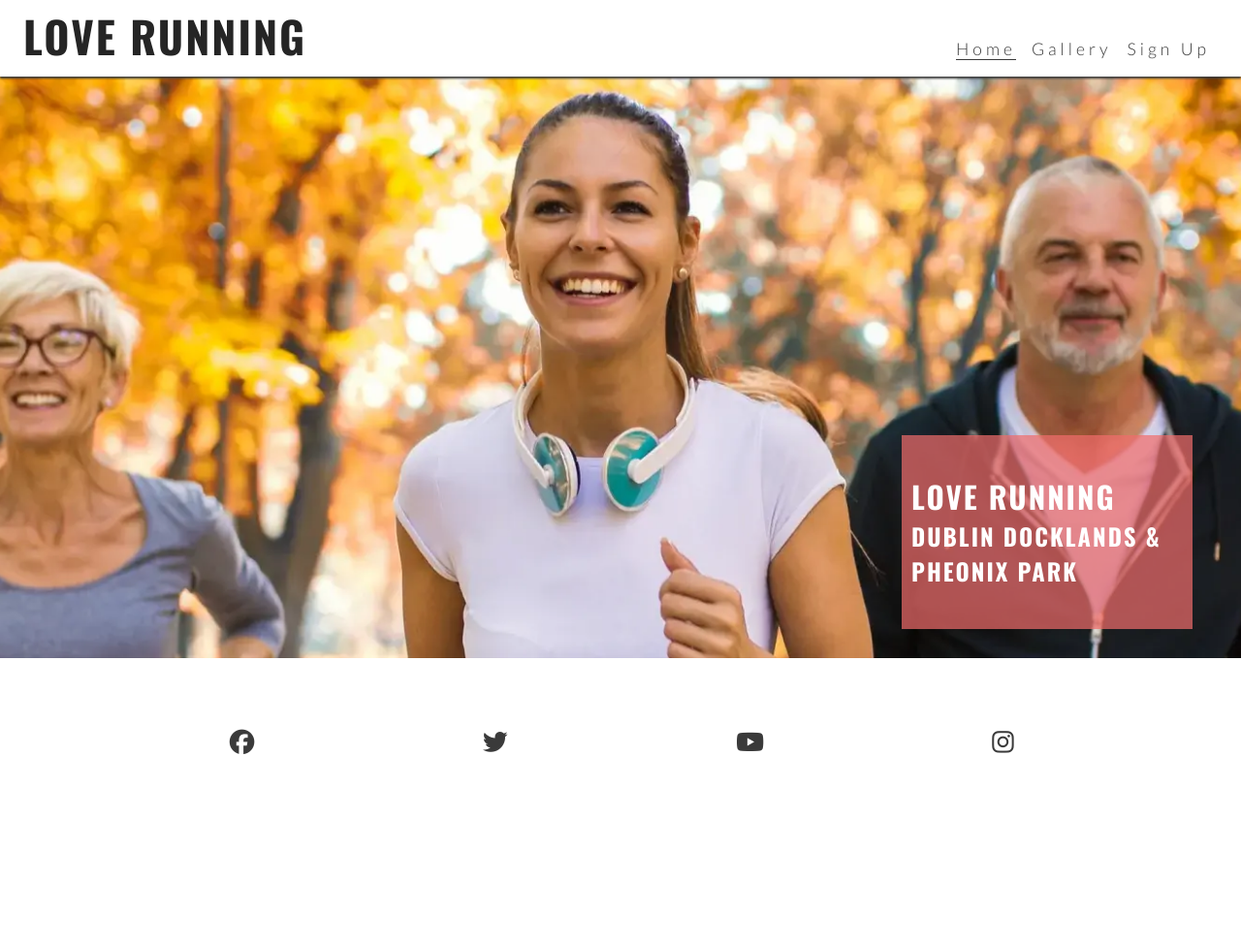
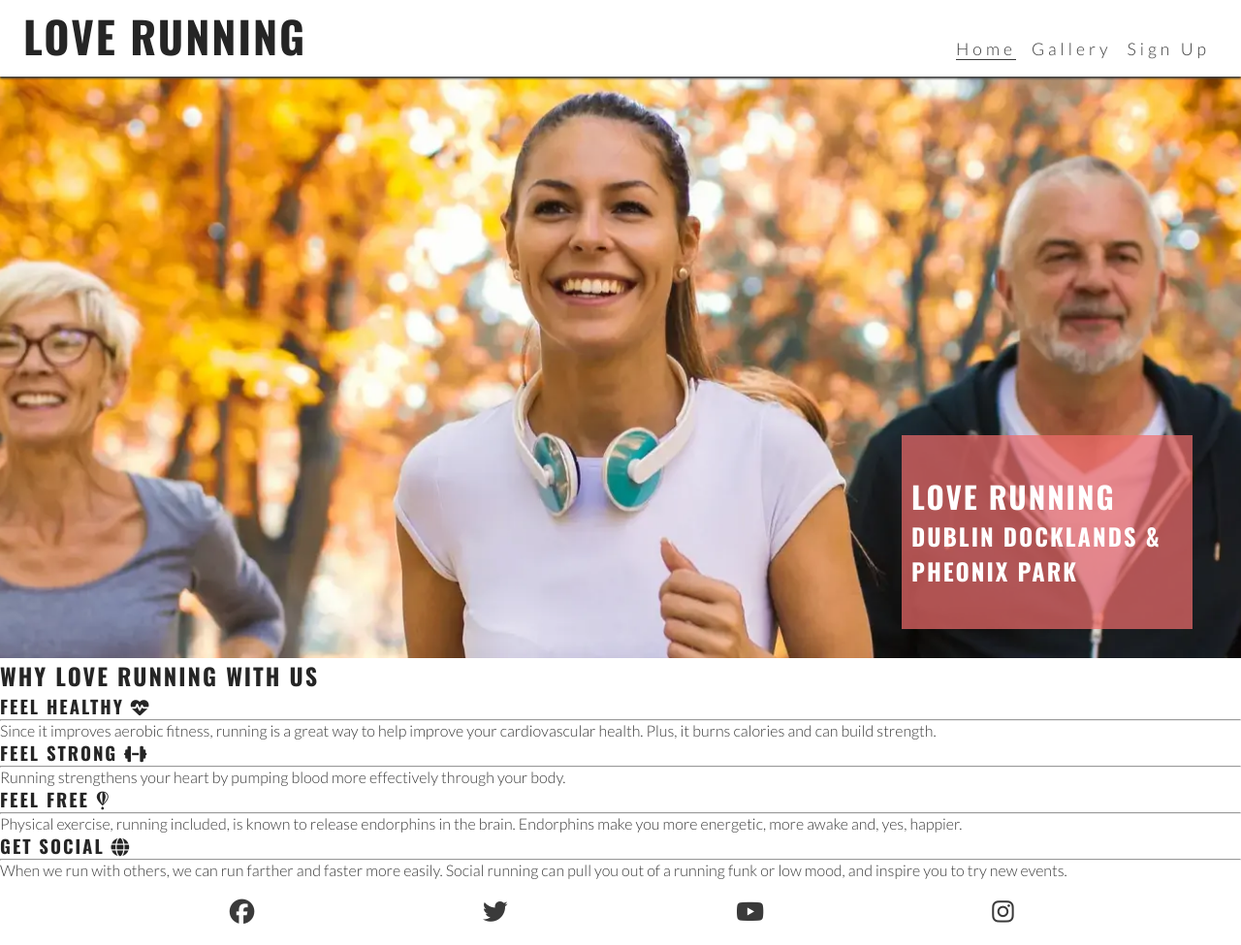
Before and after one commit to AP071216/love-running, a plain HTML site: page index.html in a window 1280 px wide. Shown: the whole page at 97% size. Before the commit the page ends 800 px from the top, so only its background shows below. Drawn offline with nearby package versions, Linux system fonts and the light colour scheme.

Commit message:
Add reasons for running with us and set up classes

```diff
--- a/index.html
+++ b/index.html
@@ -57,7 +57,35 @@
                 <h2>Love Running</h2>
                 <h3>Dublin Docklands & Pheonix Park</h3>
             </div>
-
+        </section>
+        <section id="reasons">
+            <h2>Why love running with us</h2>
+            <div id="benefits">
+                <div id="benefits-physical">
+                    <div>
+                        <h3>FEEL HEALTHY <i class="fa-solid fa-heart-pulse"></i></h3>
+                        <hr>
+                        <p>Since it improves aerobic fitness, running is a great way to help improve your cardiovascular health. Plus, it burns calories and can build strength.</p>
+                    </div>
+                    <div>
+                        <h3>FEEL STRONG <i class="fa-solid fa-dumbbell"></i></h3>
+                        <hr>
+                        <p>Running strengthens your heart by pumping blood more effectively through your body.</p>
+                    </div>
+                </div>
+                <div id="benefits-mental">
+                    <div>
+                        <h3>FEEL FREE <i class="fa-brands fa-fly"></i></h3>
+                        <hr>
+                        <p>Physical exercise, running included, is known to release endorphins in the brain. Endorphins make you more energetic, more awake and, yes, happier.</p>
+                    </div>
+                    <div>
+                        <h3>GET SOCIAL <i class="fa-solid fa-globe"></i></h3>
+                        <hr>
+                        <p>When we run with others, we can run farther and faster more easily. Social running can pull you out of a running funk or low mood, and inspire you to try new events.</p>
+                    </div>
+                </div>
+            </div>
         </section>
     </main>
 
```
